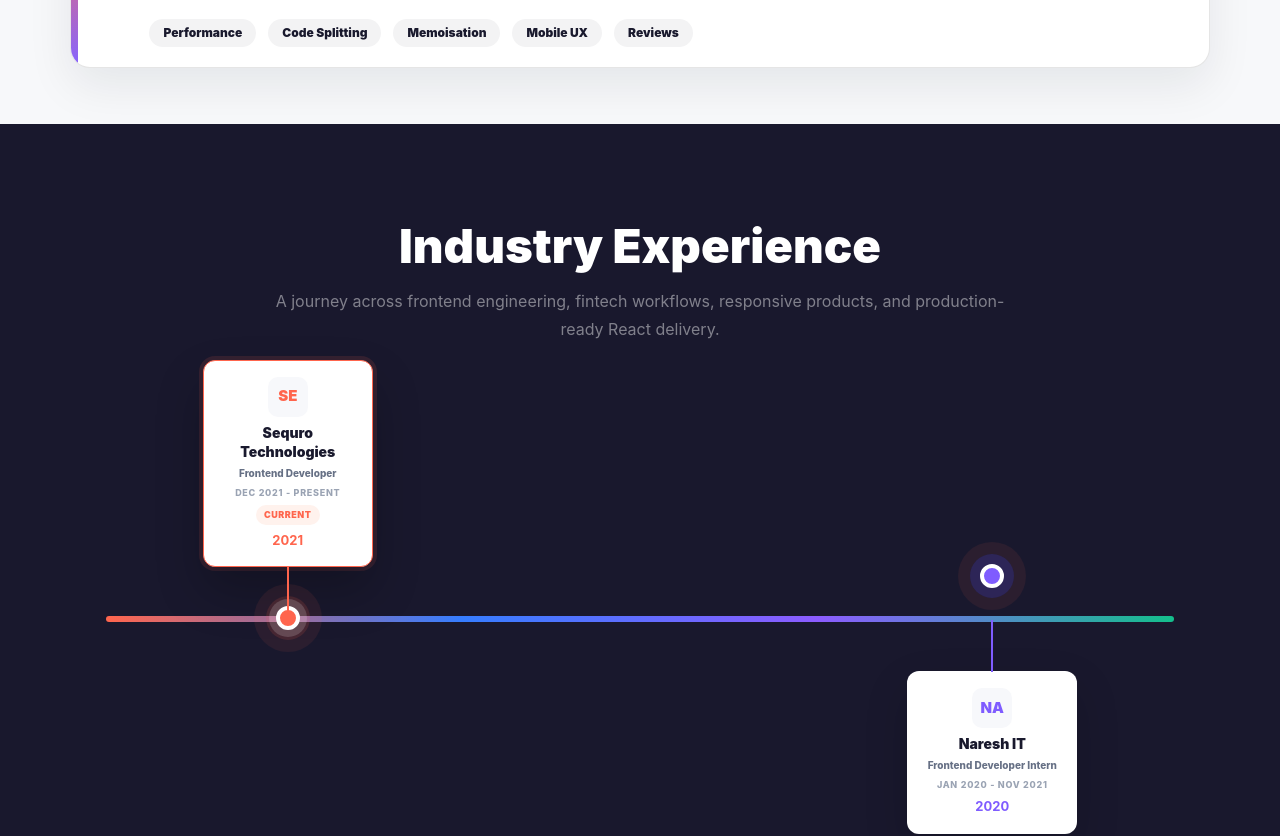
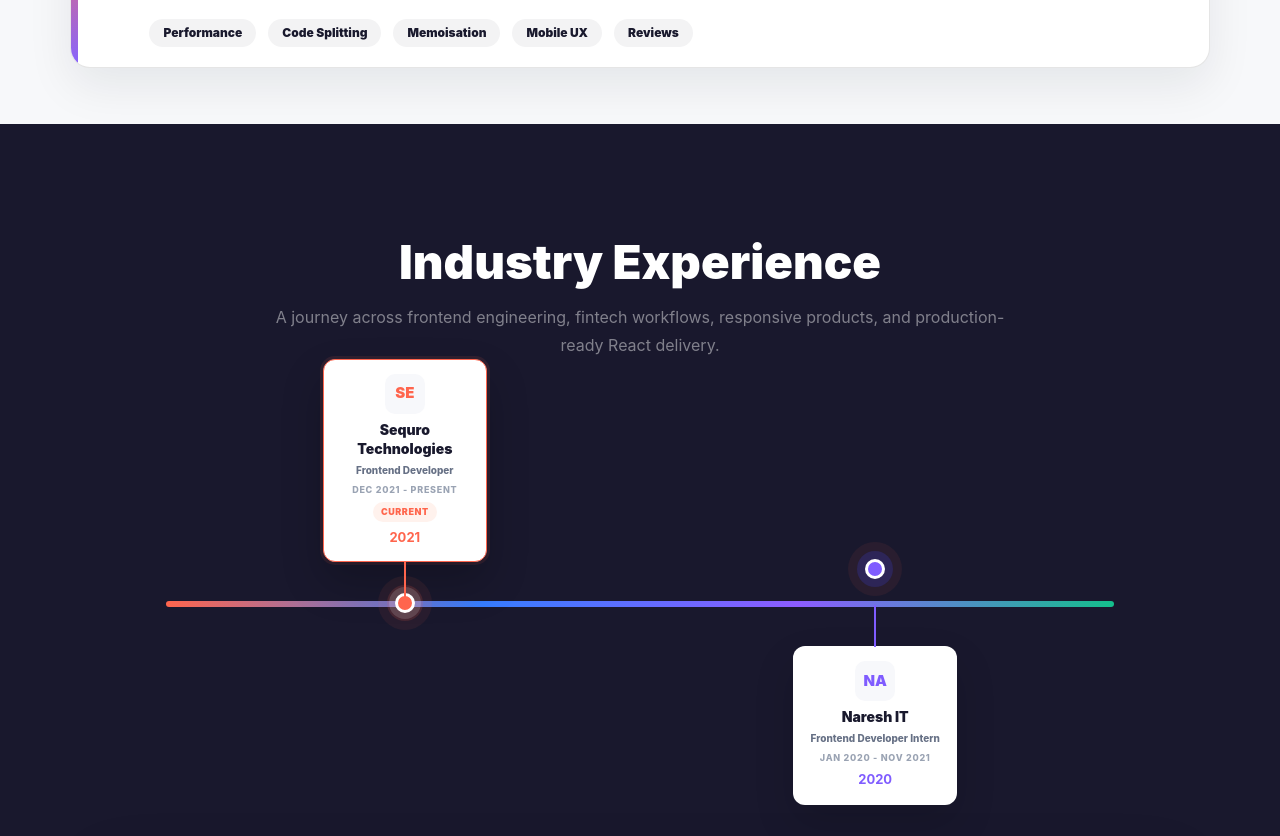
Before and after one commit to Vinod1222/MyPortfoliyo, a React (Vite) app: page / in a window 1280 px wide. Shown: the part 4040-4876 px from the top of the page. Built offline with nearby package versions, Linux system fonts and the light colour scheme.

Commit message:
Polish experience timeline spacing

```diff
--- a/src/sections/ExperienceSection.jsx
+++ b/src/sections/ExperienceSection.jsx
@@ -5,21 +5,21 @@
   const [activeExperienceIndex, setActiveExperienceIndex] = useState(0);
   const activeExperience = EXPERIENCE[activeExperienceIndex];
   const getTimelinePosition = (index) =>
-    EXPERIENCE.length === 1 ? 50 : 18 + (index * 64) / (EXPERIENCE.length - 1);
+    EXPERIENCE.length === 1 ? 50 : 26 + (index * 48) / (EXPERIENCE.length - 1);
 
   return (
     <section
-      className="min-h-[90vh] bg-[#19182d] px-[7vw] py-24 pb-24 text-white max-[980px]:min-h-0 max-[980px]:px-[22px] max-[760px]:py-20 max-[760px]:pb-16 max-[620px]:px-4"
+      className="min-h-[90vh] bg-[#19182d] px-[7vw] py-28 pb-24 text-white max-[980px]:min-h-0 max-[980px]:px-[22px] max-[760px]:py-20 max-[760px]:pb-16 max-[620px]:px-4"
       id="experience"
     >
       <h2 className="mb-4 text-center text-[clamp(36px,3.7vw,50px)] font-black leading-[1.08] tracking-normal max-[760px]:text-[34px] max-[620px]:text-[31px] max-[420px]:text-[29px]">
         Industry Experience
       </h2>
-      <p className="mx-auto mb-24 max-w-[760px] text-center text-base leading-7 text-white/45 max-[760px]:mb-10">
+      <p className="mx-auto mb-20 max-w-[760px] text-center text-base leading-7 text-white/45 max-[760px]:mb-10">
         A journey across frontend engineering, fintech workflows, responsive
         products, and production-ready React delivery.
       </p>
-      <div className="relative mx-auto mb-24 h-[360px] max-w-[1240px] before:absolute before:left-4 before:right-4 before:top-1/2 before:h-1.5 before:-translate-y-1/2 before:rounded-full before:bg-[linear-gradient(90deg,#ff654d,#367dff,#8c5cff,#14bf8c)] max-[760px]:mb-10 max-[760px]:grid max-[760px]:h-auto max-[760px]:gap-8 max-[760px]:before:hidden">
+      <div className="relative mx-auto mb-20 h-[330px] max-w-[980px] before:absolute before:left-4 before:right-4 before:top-1/2 before:h-1.5 before:-translate-y-1/2 before:rounded-full before:bg-[linear-gradient(90deg,#ff654d,#367dff,#8c5cff,#14bf8c)] max-[760px]:mb-10 max-[760px]:grid max-[760px]:h-auto max-[760px]:gap-8 max-[760px]:before:hidden">
         {EXPERIENCE.map((job, index) => {
           const isActive = activeExperienceIndex === index;
           const isAbove = index % 2 === 0;
@@ -27,11 +27,11 @@
 
           return (
             <button
-              className={`absolute left-[var(--timeline-left)] z-10 grid min-h-[158px] w-[170px] -translate-x-1/2 content-center justify-items-center gap-1.5 rounded-xl border bg-white p-4 text-center text-[#19192d] shadow-[0_18px_44px_rgba(0,0,0,0.16)] transition-all duration-200 max-[760px]:relative max-[760px]:left-auto max-[760px]:top-auto max-[760px]:bottom-auto max-[760px]:mx-auto max-[760px]:w-full max-[760px]:max-w-[260px] max-[760px]:translate-x-0 ${
-                isAbove ? "bottom-[calc(50%+52px)]" : "top-[calc(50%+52px)]"
+              className={`absolute left-[var(--timeline-left)] z-10 grid min-h-[148px] w-[164px] -translate-x-1/2 content-center justify-items-center gap-1.5 rounded-xl border bg-white p-3.5 text-center text-[#19192d] shadow-[0_18px_40px_rgba(0,0,0,0.14)] transition-all duration-200 max-[760px]:relative max-[760px]:left-auto max-[760px]:top-auto max-[760px]:bottom-auto max-[760px]:mx-auto max-[760px]:w-full max-[760px]:max-w-[260px] max-[760px]:translate-x-0 ${
+                isAbove ? "bottom-[calc(50%+42px)]" : "top-[calc(50%+42px)]"
               } ${
                 isActive
-                  ? "border-[var(--accent)] shadow-[0_24px_48px_rgba(0,0,0,0.24),0_0_0_4px_rgba(255,102,77,0.12)]"
+                  ? "border-[var(--accent)] shadow-[0_20px_42px_rgba(0,0,0,0.22),0_0_0_3px_rgba(255,102,77,0.1)]"
                   : "border-transparent"
               }`}
               style={{ "--accent": job.color, "--timeline-left": timelinePosition }}
@@ -42,28 +42,28 @@
               key={job.company}
             >
               <span
-                className={`absolute left-1/2 h-0.5 w-[52px] -translate-x-1/2 bg-[var(--accent)] opacity-70 max-[760px]:hidden ${
+                className={`absolute left-1/2 h-0.5 w-[42px] -translate-x-1/2 bg-[var(--accent)] opacity-70 max-[760px]:hidden ${
                   isAbove
-                    ? "bottom-[-27px] rotate-90"
-                    : "top-[-27px] rotate-90"
+                    ? "bottom-[-22px] rotate-90"
+                    : "top-[-22px] rotate-90"
                 }`}
               />
               <span
-                className="absolute left-1/2 top-1/2 grid h-11 w-11 -translate-x-1/2 -translate-y-1/2 place-items-center rounded-full bg-[var(--accent)]/20 shadow-[0_0_0_12px_rgba(255,102,77,0.08)] max-[760px]:hidden"
+                className="absolute left-1/2 top-1/2 grid h-9 w-9 -translate-x-1/2 -translate-y-1/2 place-items-center rounded-full bg-[var(--accent)]/20 shadow-[0_0_0_9px_rgba(255,102,77,0.07)] max-[760px]:hidden"
                 style={{
-                  top: isAbove ? "calc(100% + 52px)" : "auto",
-                  bottom: isAbove ? "auto" : "calc(100% + 52px)",
+                  top: isAbove ? "calc(100% + 42px)" : "auto",
+                  bottom: isAbove ? "auto" : "calc(100% + 42px)",
                 }}
               >
                 <span
-                  className={`h-6 w-6 rounded-full border-4 border-white bg-[var(--accent)] ${
-                    isActive ? "shadow-[0_0_0_7px_rgba(255,255,255,0.16)]" : ""
+                  className={`h-5 w-5 rounded-full border-[3px] border-white bg-[var(--accent)] ${
+                    isActive ? "shadow-[0_0_0_6px_rgba(255,255,255,0.14)]" : ""
                   }`}
                 />
               </span>
               <span
-                className={`absolute left-1/2 h-[52px] w-0.5 -translate-x-1/2 bg-[var(--accent)] max-[760px]:hidden ${
-                  isAbove ? "bottom-[-52px]" : "top-[-52px]"
+                className={`absolute left-1/2 h-[42px] w-0.5 -translate-x-1/2 bg-[var(--accent)] max-[760px]:hidden ${
+                  isAbove ? "bottom-[-42px]" : "top-[-42px]"
                 }`}
               />
               <div className="grid h-10 w-10 place-items-center rounded-[10px] bg-[#f7f8fb] text-[15px] font-black text-[var(--accent)]">
```
